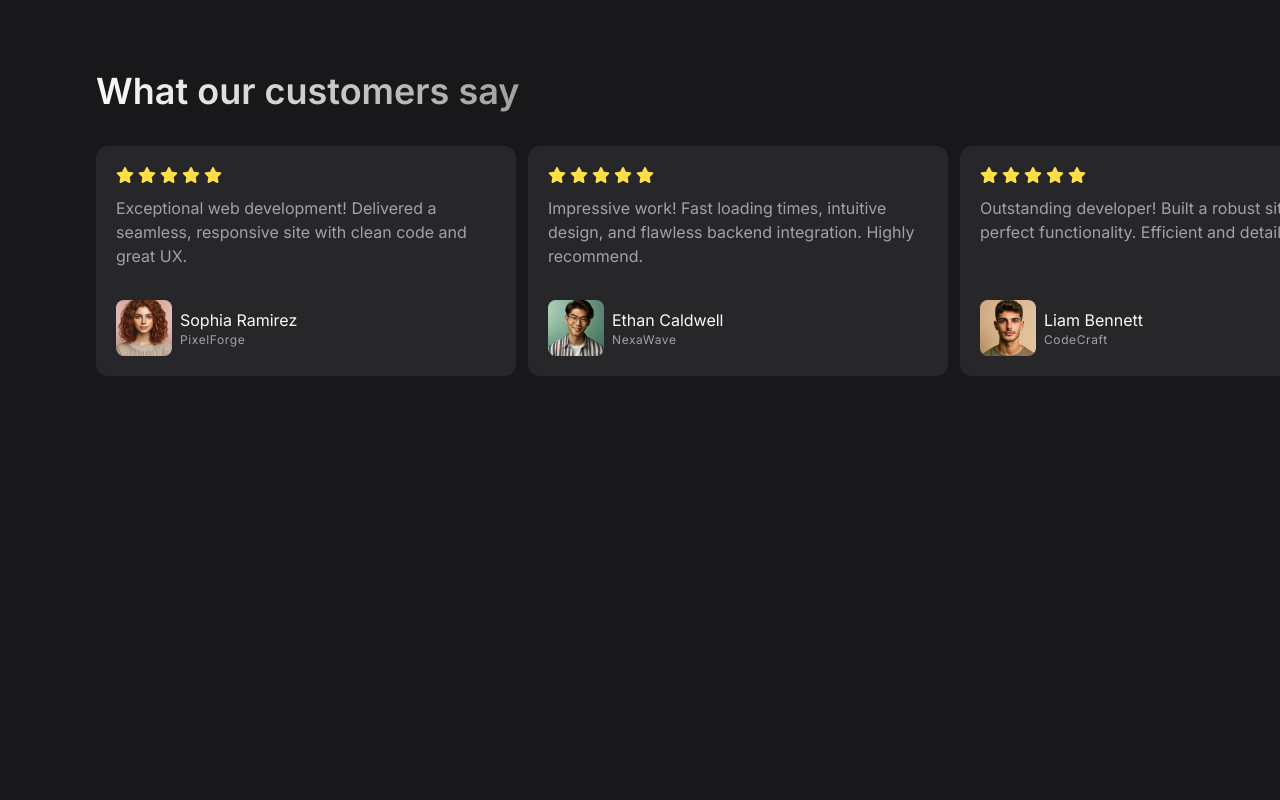
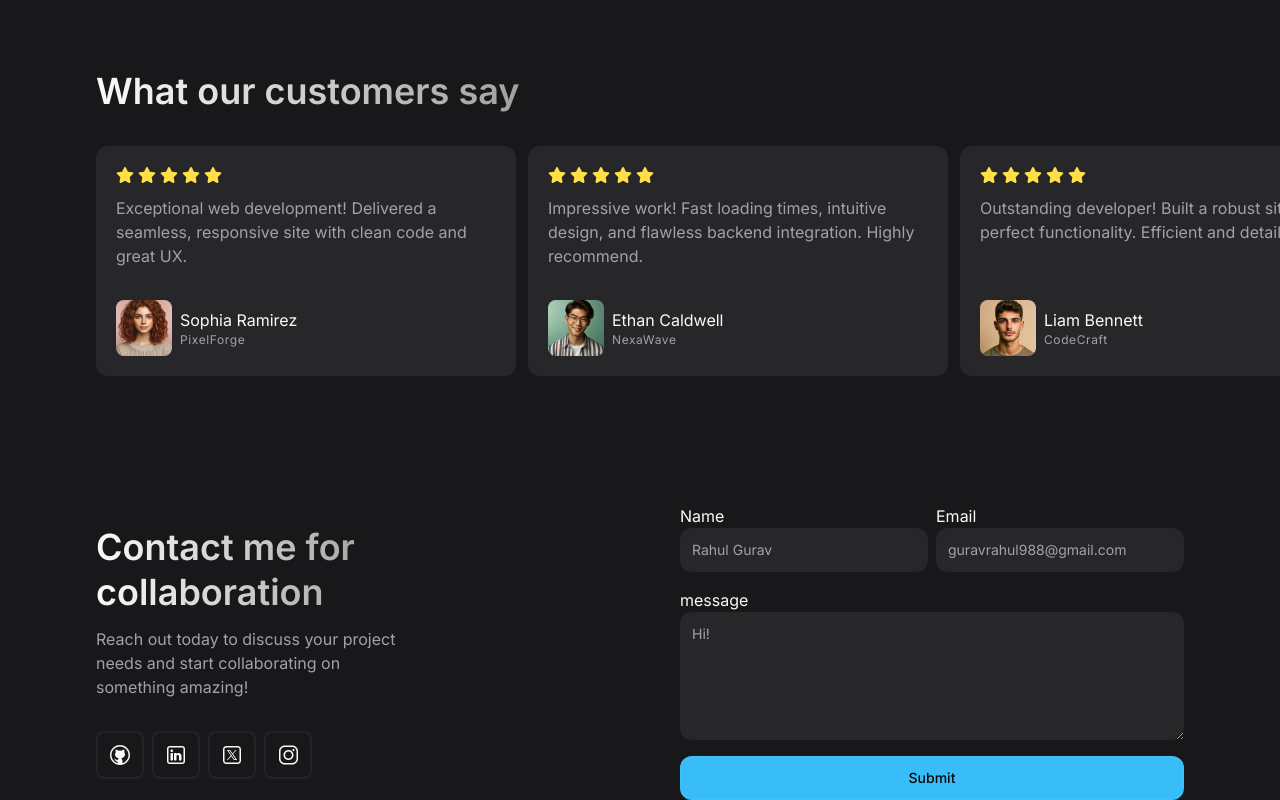
Before and after one commit to RahulGurav82/modern-portfolio, a React (Vite) app: page / in a window 1280 px wide. Shown: the part 8908-9708 px from the top of the page. Before the commit the page ends 9284 px from the top, so only its background shows below. Built offline with nearby package versions, Linux system fonts and the light colour scheme.

Commit message:
Contact Section done

```diff
--- a/src/App.jsx
+++ b/src/App.jsx
@@ -5,6 +5,7 @@
 import Skill from './components/Skill'
 import Work from './components/Work'
 import Review from './components/Review'
+import Contact from './components/Contact'
 
 const App = () => {
   return (
@@ -16,6 +17,7 @@
         <Skill />
         <Work />
         <Review />
+        <Contact />
       </main>
     </div>
   )
--- /dev/null
+++ b/src/components/Contact.jsx
@@ -0,0 +1,138 @@
+import React from 'react'
+
+const Contact = () => {
+
+    const socialLinks = [
+        {
+          href: 'https://www.github.com/codewithsadee-org',
+          icon: <svg width="24" height="24" viewBox="0 0 24 24" fill="none" xmlns="http://www.w3.org/2000/svg">
+            <path d="M12 2C6.48603 2 2 6.48604 2 12C2 17.514 6.48603 22 12 22C17.514 22 22 17.514 22 12C22 6.48604 17.514 2 12 2ZM12 3.5C16.7033 3.5 20.5 7.2967 20.5 12C20.5 15.8327 17.9785 19.0613 14.5 20.126V17.5684C14.5 16.6133 13.9497 15.7943 13.1543 15.3867C13.9276 15.2388 14.6457 14.9454 15.249 14.5309C15.8522 14.1165 16.3232 13.5929 16.6228 13.0037C16.9224 12.4145 17.0421 11.7765 16.9718 11.1429C16.9015 10.5093 16.6434 9.89818 16.2188 9.36035C16.4405 8.67771 16.6883 7.48034 16.0996 6.53809C14.9647 6.53809 14.2323 7.31604 13.8828 7.7998C13.2853 7.60352 12.6459 7.5017 12 7.5C11.3537 7.50057 10.7136 7.60139 10.1152 7.79688C9.76487 7.31289 9.03311 6.53809 7.90039 6.53809C7.22486 7.61941 7.64246 8.78228 7.86621 9.25684C7.41288 9.79235 7.12862 10.4078 7.03781 11.0505C6.94699 11.6931 7.05233 12.3438 7.34478 12.9468C7.63723 13.5498 8.10809 14.087 8.71698 14.5124C9.32587 14.9379 10.0546 15.2389 10.8408 15.3896C10.1877 15.7262 9.69864 16.337 9.54883 17.0781H8.8916C8.2431 17.0781 7.99112 16.8146 7.64062 16.3701C7.29463 15.9256 6.92259 15.6269 6.47559 15.5029C6.23459 15.4774 6.07223 15.6607 6.28223 15.8232C6.99173 16.3062 7.0407 17.0968 7.3252 17.6143C7.5842 18.0803 8.11484 18.5 8.71484 18.5H9.5V20.126C6.02153 19.0613 3.5 15.8327 3.5 12C3.5 7.2967 7.29669 3.5 12 3.5Z" fill="currentColor" />
+          </svg>,
+          alt: 'GitHub'
+        },
+        {
+          href: 'https://www.linkedin.com/in/codewithsadee',
+          icon: <svg width="24" height="24" viewBox="0 0 24 24" fill="none" xmlns="http://www.w3.org/2000/svg">
+            <path d="M5.75 3C4.24011 3 3 4.24011 3 5.75V18.25C3 19.7599 4.24011 21 5.75 21H18.25C19.7599 21 21 19.7599 21 18.25V5.75C21 4.24011 19.7599 3 18.25 3H5.75ZM5.75 4.5H18.25C18.9491 4.5 19.5 5.05089 19.5 5.75V18.25C19.5 18.9491 18.9491 19.5 18.25 19.5H5.75C5.05089 19.5 4.5 18.9491 4.5 18.25V5.75C4.5 5.05089 5.05089 4.5 5.75 4.5ZM7.75 6.5C7.41848 6.5 7.10054 6.6317 6.86612 6.86612C6.6317 7.10054 6.5 7.41848 6.5 7.75C6.5 8.08152 6.6317 8.39946 6.86612 8.63388C7.10054 8.8683 7.41848 9 7.75 9C8.08152 9 8.39946 8.8683 8.63388 8.63388C8.8683 8.39946 9 8.08152 9 7.75C9 7.41848 8.8683 7.10054 8.63388 6.86612C8.39946 6.6317 8.08152 6.5 7.75 6.5ZM7 10C6.7235 10 6.5 10.2235 6.5 10.5V17C6.5 17.2765 6.7235 17.5 7 17.5H8.5C8.7765 17.5 9 17.2765 9 17V10.5C9 10.2235 8.7765 10 8.5 10H7ZM10.5 10C10.2235 10 10 10.2235 10 10.5V17C10 17.2765 10.2235 17.5 10.5 17.5H12C12.2765 17.5 12.5 17.2765 12.5 17V13.25C12.5 12.5605 13.0605 12 13.75 12C14.4395 12 15 12.5605 15 13.25V17C15 17.2765 15.2235 17.5 15.5 17.5H17C17.2765 17.5 17.5 17.2765 17.5 17V13C17.5 11.3455 16.1545 10 14.5 10C13.731 10 13.0315 10.293 12.5 10.7705V10.5C12.5 10.2235 12.2765 10 12 10H10.5Z" fill="currentColor" />
+          </svg>,
+          alt: 'LinkedIn'
+        },
+        {
+          href: 'https://x.com/codewithsadee_',
+          icon: <svg width="24" height="24" viewBox="0 0 24 24" fill="none" xmlns="http://www.w3.org/2000/svg">
+            <path d="M6.25 3C4.46403 3 3 4.46403 3 6.25V17.75C3 19.536 4.46403 21 6.25 21H17.75C19.536 21 21 19.536 21 17.75V6.25C21 4.46403 19.536 3 17.75 3H6.25ZM6.25 4.5H17.75C18.725 4.5 19.5 5.27497 19.5 6.25V17.75C19.5 18.725 18.725 19.5 17.75 19.5H6.25C5.27497 19.5 4.5 18.725 4.5 17.75V6.25C4.5 5.27497 5.27497 4.5 6.25 4.5ZM6.91406 7L10.7822 12.5283L6.91113 17H7.93262L11.2344 13.1758L13.9102 17H17.1289L13.0127 11.1172L16.5684 7H15.5684L12.5615 10.4717L10.1328 7H6.91406ZM8.46777 7.84766H9.74902L15.5752 16.1523H14.2939L8.46777 7.84766Z" fill="currentColor" />
+          </svg>,
+          alt: 'Twitter X'
+        },
+        {
+          href: 'https://www.instagram.com/codewithsadee',
+          icon: <svg width="25" height="24" viewBox="0 0 25 24" fill="none" xmlns="http://www.w3.org/2000/svg">
+            <path d="M8.75 2.5C5.58319 2.5 3 5.08319 3 8.25V15.75C3 18.9164 5.5831 21.5 8.75 21.5H16.25C19.4165 21.5 22 18.9165 22 15.75V8.25C22 5.0831 19.4164 2.5 16.25 2.5H8.75ZM8.75 4H16.25C18.6056 4 20.5 5.8939 20.5 8.25V15.75C20.5 18.1055 18.6055 20 16.25 20H8.75C6.3939 20 4.5 18.1056 4.5 15.75V8.25C4.5 5.89381 6.39381 4 8.75 4ZM17.5 6C16.9475 6 16.5 6.4475 16.5 7C16.5 7.5525 16.9475 8 17.5 8C18.0525 8 18.5 7.5525 18.5 7C18.5 6.4475 18.0525 6 17.5 6ZM12.5 7C9.74759 7 7.5 9.24759 7.5 12C7.5 14.7524 9.74759 17 12.5 17C15.2524 17 17.5 14.7524 17.5 12C17.5 9.24759 15.2524 7 12.5 7ZM12.5 8.5C14.4416 8.5 16 10.0584 16 12C16 13.9416 14.4416 15.5 12.5 15.5C10.5584 15.5 9 13.9416 9 12C9 10.0584 10.5584 8.5 12.5 8.5Z" fill="currentColor" />
+          </svg>,
+          alt: 'Instagram'
+        },
+      ];
+
+  return (
+    <section
+    className="section"
+    id='contact'
+    >
+        <div className="container lg:grid lg:grid-cols-2
+         lg:items-center">
+
+            <div className="mb-12 lg:mb-0 lg:flex lg:flex-col ">
+                <h2 className="headline-2 lg:max-w-[12ch]">
+                    Contact me for collaboration
+                </h2>
+
+                <p className="text-zinc-400 mt-3 mb-8 max-w-[50ch] lg:max-w-[30ch]">
+                    Reach out today to discuss your project needs and start collaborating on something amazing!
+                </p>
+
+                <div className="flex items-center gap-2 mt-auto">
+                    {socialLinks.map(({href, icon}, key) => (
+                        <a
+                        key={key}
+                        target='_blank'
+                        href={href}
+                        className='w-12 h-12 grid place-content-center ring-inset ring-2 ring-zinc-50/5 rounded-lg transition-[background-color,color]
+                        hover:bg-zinc-50 hover:text-zinc-950 active:bg-zinc-50/80 '
+                        >
+                            {icon}
+                        </a>
+                    ))}
+                </div>
+
+            </div>
+
+            <form
+            action=""
+            method="post"
+            className='xl:pl-10 2xl:pl-20'
+            >
+                <div className="md:grid md:items-center md:grid-cols-2 md:gap-2">
+                    <div className="mb-4">
+                        <label htmlFor="name"
+                        className=''
+                        >
+                            Name
+                        </label>
+
+                        <input type="text"
+                        name='name'
+                        id='name'
+                        autoComplete='name'
+                        required
+                        placeholder='Rahul Gurav'
+                        className='text-field'
+                        />
+                    </div>
+                    <div className="mb-4">
+                        <label htmlFor="name"
+                        className=''
+                        >
+                            Email
+                        </label>
+
+                        <input type="text"
+                        name='email'
+                        id='email'
+                        autoComplete='email'
+                        required
+                        placeholder='guravrahul988@gmail.com'
+                        className='text-field'
+                        />
+                    </div>
+                </div>
+
+                <div className="mb-4">
+                    <label htmlFor="message"
+                    className=''>
+                        message
+                    </label>
+
+                    <textarea
+                    name="message"
+                    id="message"
+                    placeholder='Hi!'
+                    required
+                    className='text-field resize-y min-h-32 max-h-80'
+                    >
+
+                    </textarea>
+                </div>
+
+                <button
+                className='btn btn-primary [&]:max-w-full w-full justify-center'
+                type="submit">
+                    Submit
+                </button>
+
+            </form>
+        </div>
+    </section>
+  )
+}
+
+export default Contact
--- a/src/index.css
+++ b/src/index.css
@@ -121,3 +121,16 @@
     @apply h-11 bg-zinc-800 hover:bg-zinc-700
     active:bg-zinc-800
 }
+
+.label {
+    @apply block text-zinc-200 text-sm font-normal mb-2
+}
+
+.text-field {
+    @apply block outline-none w-full px-3 py-3 text-sm bg-zinc-800 rounded-xl ring-1
+    ring-inset ring-transparent transition-shadow hover:ring-zinc-50/5 focus:ring-sky-300 focus:ring-2
+}
+
+.text-field::placeholder {
+    @apply text-zinc-400
+}
```
